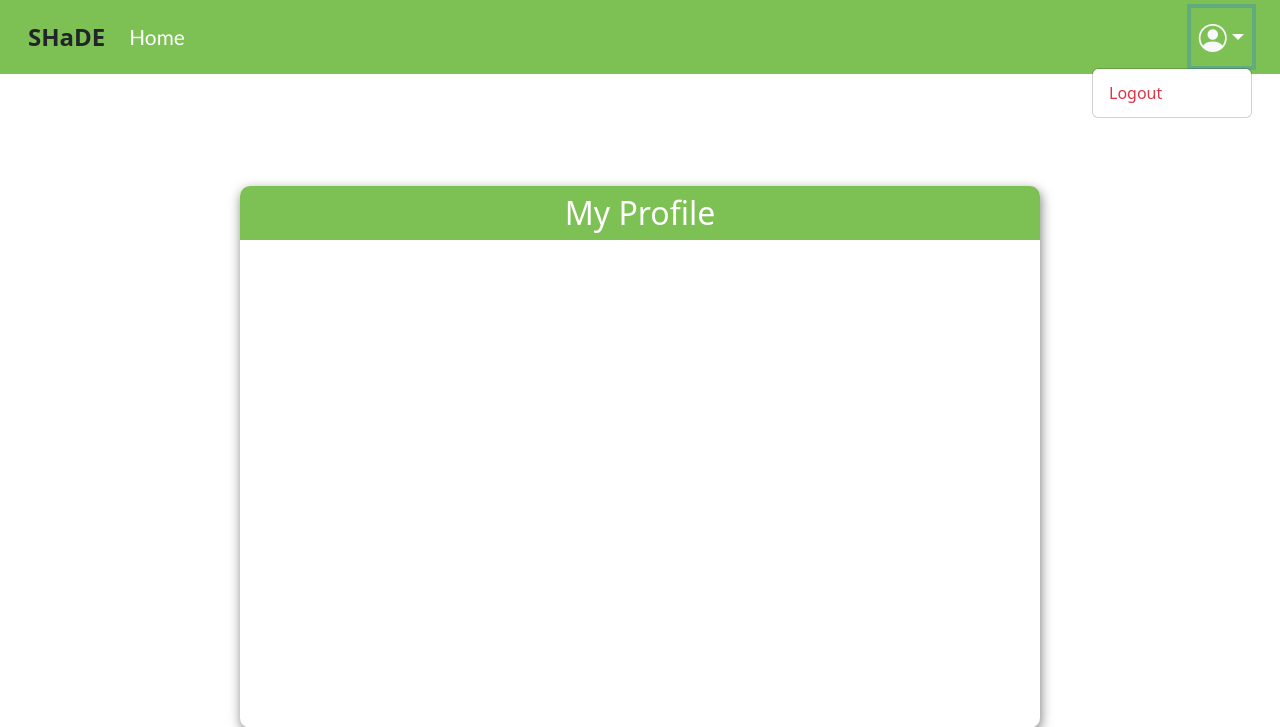
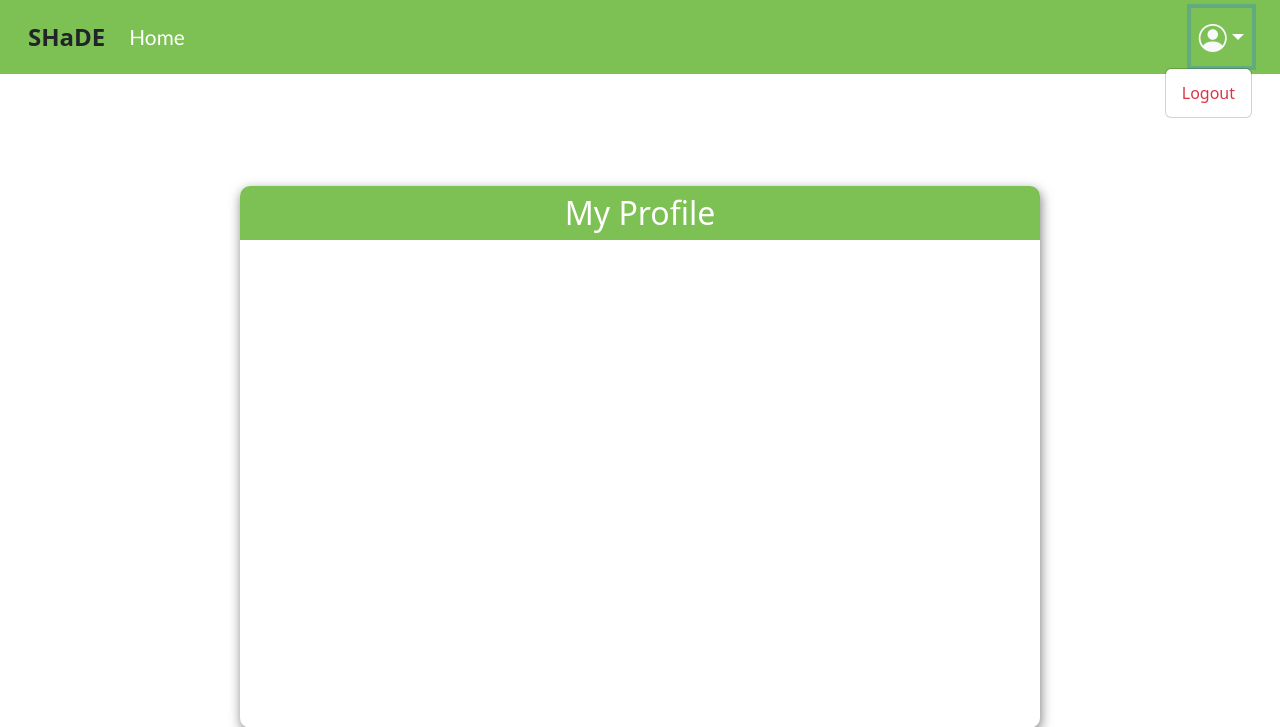
Before and after one commit to shadeorgin/shade-nextGen, a PHP site: page /HTML/profile.html in a window 1280 px wide, after a click that opens the changed part. Shown: the top 727 px of the page. Run offline with PHP 8.4, Linux system fonts and the light colour scheme.

Commit message:
modified css for user-profile

```diff
--- a/CSS/style.css
+++ b/CSS/style.css
@@ -139,3 +139,7 @@
     text-align: center;
     border-radius: 10px 10px 0 0;
 }
+.navbar .dropdown-menu{
+    width: max-content;
+    min-width: unset;
+}
```
